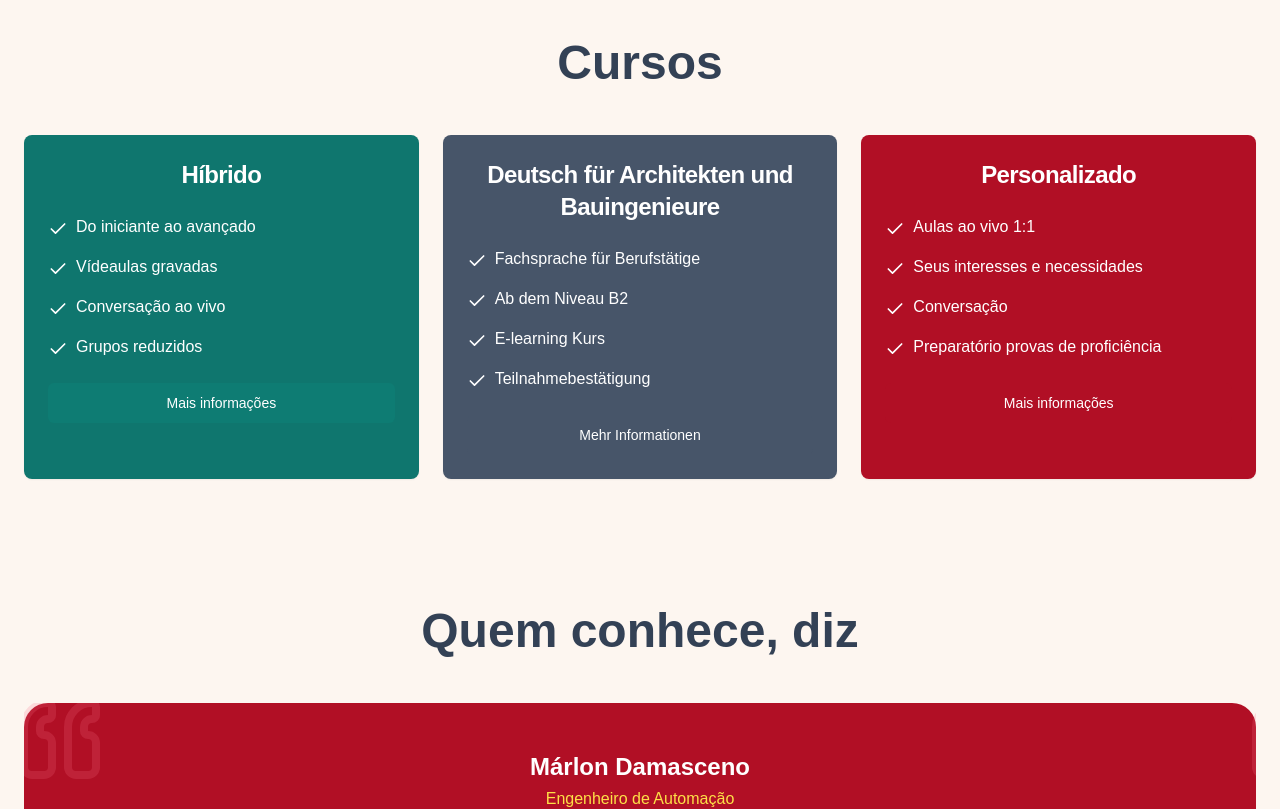
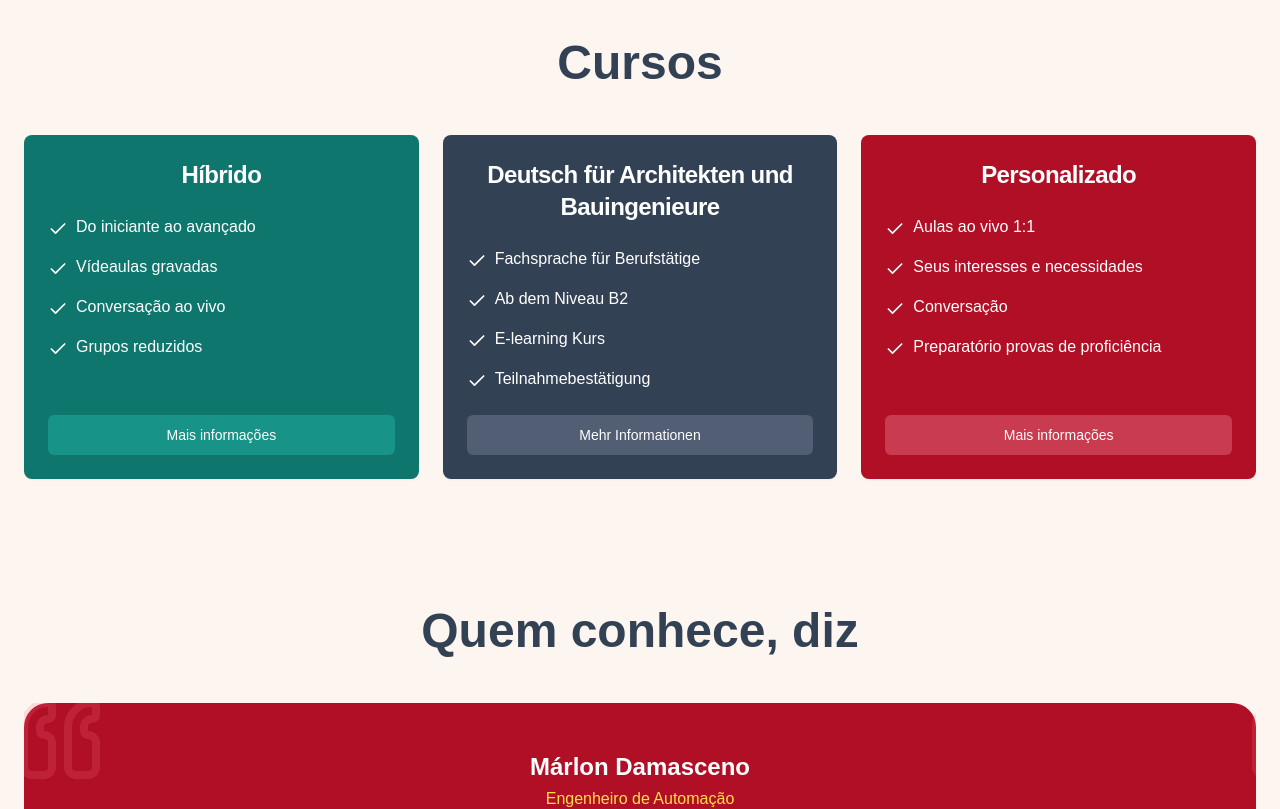
Before and after one commit to RenatoFleury/english_teacher_spa, a Next.js app: page / in a window 1280 px wide. Shown: the part 1280-2089 px from the top of the page. Built offline with nearby package versions, Linux system fonts and the light colour scheme.

Commit message:
Changing some text and colors

```diff
--- a/components/courses-section.tsx
+++ b/components/courses-section.tsx
@@ -8,16 +8,16 @@ const courses = [
     features: ["Do iniciante ao avançado", "Vídeaulas gravadas", "Conversação ao vivo", "Grupos reduzidos"],
     buttonText: "Mais informações",
     color: "bg-teal-700",
-    hoverColor: "hover:bg-teal-800",
-    buttonBg: "bg-teal-600/20",
+    hoverColor: "hover:bg-teal-900",
+    buttonBg: "bg-teal-400/30",
   },
   {
     title: "Deutsch für Architekten und Bauingenieure",
     features: ["Fachsprache für Berufstätige", "Ab dem Niveau B2", "E-learning Kurs", "Teilnahmebestätigung"],
     buttonText: "Mehr Informationen",
-    color: "bg-slate-600",
-    hoverColor: "hover:bg-slate-700",
-    buttonBg: "bg-slate-600/20",
+    color: "bg-slate-700",
+    hoverColor: "hover:bg-slate-900",
+    buttonBg: "bg-slate-400/30",
   },
   {
     title: "Personalizado",
@@ -29,8 +29,8 @@ const courses = [
     ],
     buttonText: "Mais informações",
     color: "bg-rose-500",
-    hoverColor: "hover:bg-rose-600",
-    buttonBg: "bg-rose-500/20",
+    hoverColor: "hover:bg-rose-900",
+    buttonBg: "bg-rose-300/30",
   },
 ]
 
@@ -41,11 +41,11 @@ export function CoursesSection() {
 
       <div className="grid md:grid-cols-3 gap-6">
         {courses.map((course, index) => (
-          <Card key={index} className={`${course.color} text-white border-none`}>
+          <Card key={index} className={`${course.color} text-white border-none flex flex-col`}>
             <CardHeader>
               <CardTitle className="text-2xl font-bold text-center">{course.title}</CardTitle>
             </CardHeader>
-            <CardContent>
+            <CardContent className="flex flex-grow">
               <ul className="space-y-4">
                 {course.features.map((feature, featureIndex) => (
                   <li key={featureIndex} className="flex items-start gap-2">
--- a/components/cta-section.tsx
+++ b/components/cta-section.tsx
@@ -21,7 +21,7 @@ export function CTASection() {
           </div>
           <div className="flex-1">
             <Image
-              src="https://hebbkx1anhila5yf.public.blob.vercel-storage.com/image-n8B1FQwQJ19EwtNAgwz2vnK4ikaO6g.png"
+              src="ilustration_2-removebg-preview.png"
               alt="Student at desk with laptop"
               width={500}
               height={400}
--- a/components/footer.tsx
+++ b/components/footer.tsx
@@ -2,7 +2,7 @@ export function Footer() {
   return (
     <footer className="bg-rose-500 py-4 mt-16">
       <div className="max-w-7xl mx-auto px-6">
-        <p className="text-white/90 text-center">Sprechende © 2025</p>
+        <p className="text-white/90 text-center">Prof. Ramon Alves © 2025</p>
       </div>
     </footer>
   )
--- a/tailwind.config.js
+++ b/tailwind.config.js
@@ -5,6 +5,7 @@ module.exports = {
   theme: {
     extend: {
       colors: {
+        red: "b10f25",
         rose: {
           500: "#B10F25",
           600: "#C71878",
```
Also changed, not shown: public/ilustration_2-removebg-preview.png (added).
